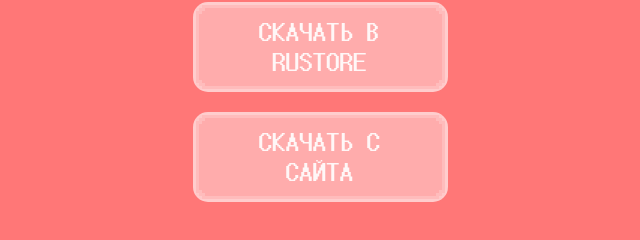
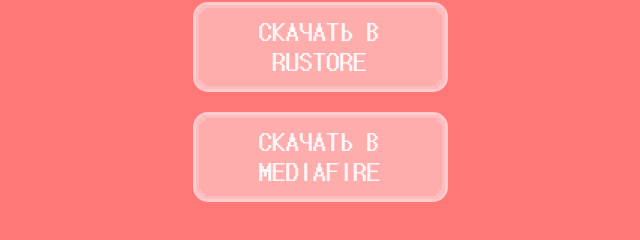
Before and after one commit to imrqnd0m/123factorial, a plain HTML site: page index.html in a window 1280 px wide. Shown: the part 524-764 px from the top of the page, 320-960 px from the left. Drawn offline with Linux system fonts and the light colour scheme.

Commit message:
Update index.html

```diff
--- a/index.html
+++ b/index.html
@@ -61,7 +61,7 @@
     <img src="logo.png" alt="Логотип" class="logo">
     <div class="buttons">
         <button class="button" onclick="window.location.href='https://www.rustore.ru/catalog/app/com.peteg.factorial123'">Скачать в RuStore</button>
-        <button class="button" onclick="window.location.href='https://www.mediafire.com/file/i5eqq6sjpuecvzm/123!+0.8.apk/file'">Скачать с сайта</button>
+        <button class="button" onclick="window.location.href='https://www.mediafire.com/file/i5eqq6sjpuecvzm/123!+0.8.apk/file'">Скачать в MediaFire</button>
     </div>
 </body>
 </html>
```
